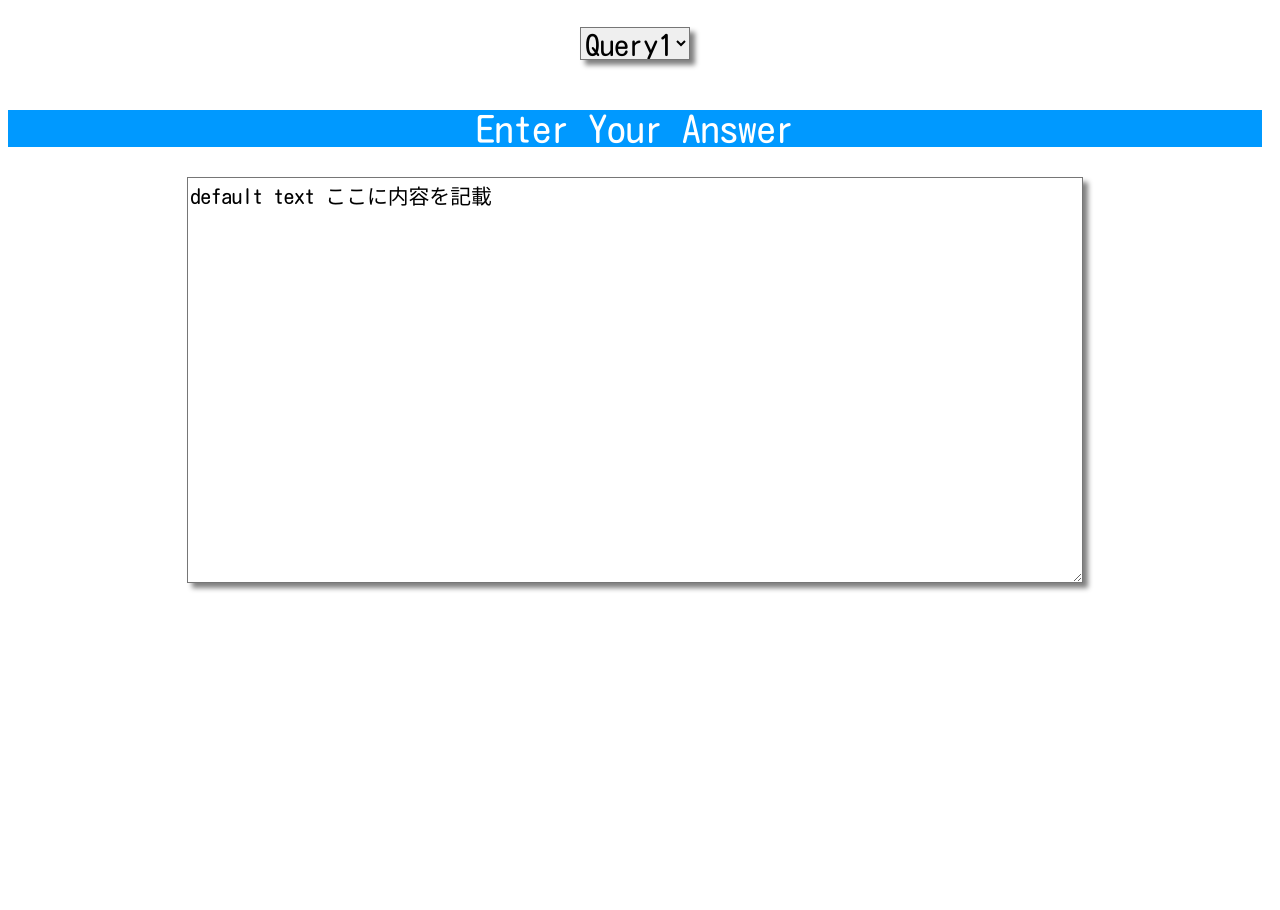
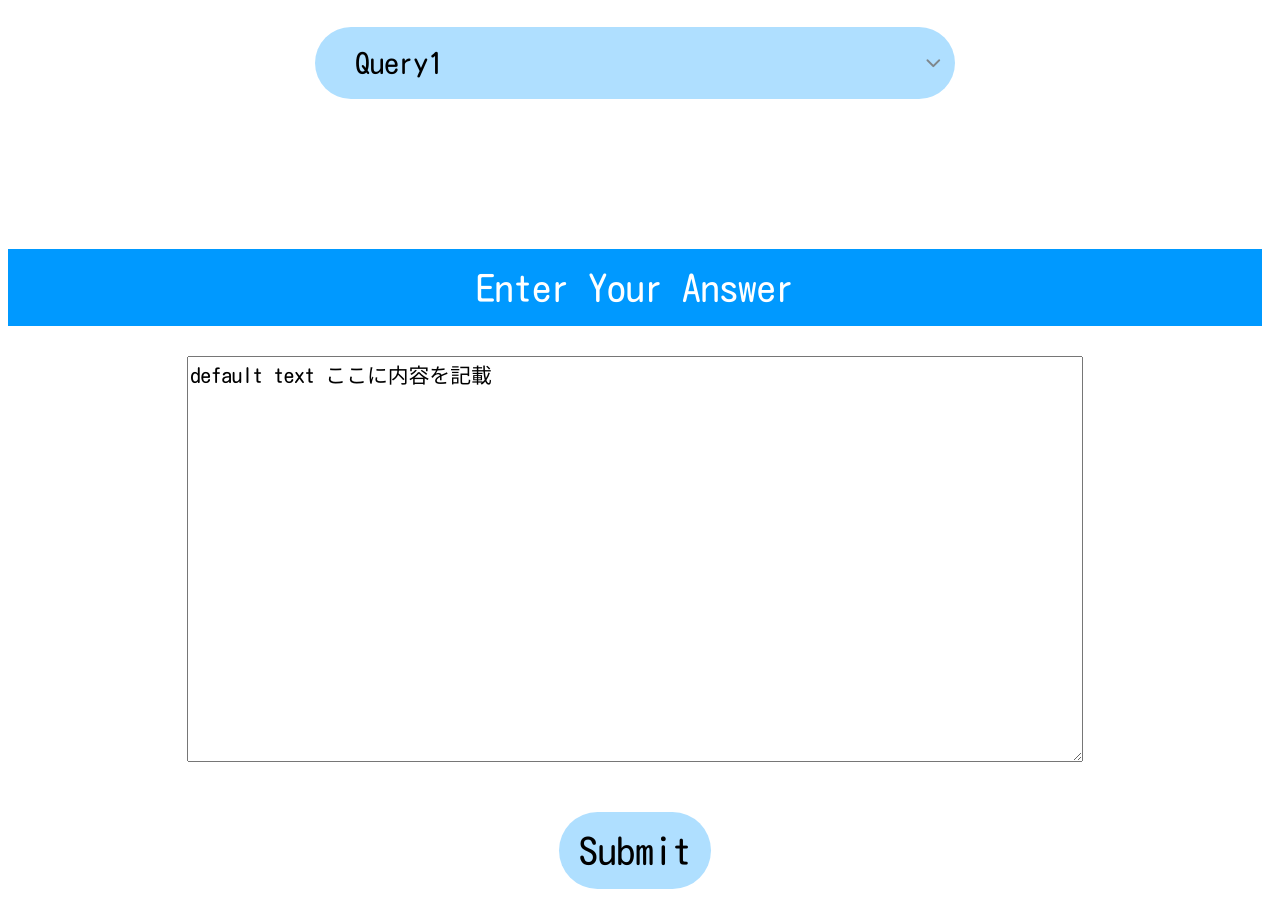
Before and after one commit to timtam0811/CanIPassIt, a plain HTML site: page docs/index.html in a window 1280 px wide. Shown: the part 528-1438 px from the top of the page. Before the commit the page ends 1132 px from the top, so only its background shows below. Drawn offline with nearby package versions, Linux system fonts and the light colour scheme.

Commit message:
style add

```diff
--- a/docs/esa_style.css
+++ b/docs/esa_style.css
@@ -49,12 +49,56 @@ button, input, select, textarea {
 label{
     background-color: rgb(0, 153, 255);
     color: white;
+    padding:20px;
+}
+#select-question-wrapper{
+    position: relative;
+    width:50vw;
+    margin-left:auto;
+    margin-right:auto;
+    margin-top:30px;
+}
+
+#select-question-wrapper:before{
+    z-index: 1;
+    position: absolute;
+    right: 15px;
+    top: 50%;
+    transform: translateY(-50%);
+    /* content: "\f123"; */
+    content:"\f3d0";
+    font-family: "IonIcons";
+    line-height: 43px;
+    color: #7F878C;
+    pointer-events: none;
 }
 
 #select-question{
+    width:50vw;
     font-size:1.4em;
-    margin-top:30px;
+    /* margin-top:30px; */
+    /* box-shadow: 5px 5px 5px gray; */
+    padding:20px 40px;
+    outline: none;
+    border: none;
+    border-radius: 40px;
+    background-color: rgb(175, 223, 255);
+    -webkit-appearance: none;/* ベンダープレフィックス(Google Chrome、Safari用) */
+    -moz-appearance: none;	/* ベンダープレフィックス(Firefox用) */
+    appearance: none;	/* 標準のスタイルを無効にする */
+    transition-property: box-shadow,border-radius;
+    transition-duration: 400ms;
+}
+
+#select-question:focus{
+    outline: none;
+}
+
+#select-question:hover{
     box-shadow: 5px 5px 5px gray;
+    border-radius: 0px;
+    transition-property: box-shadow,border-radius;
+    transition-duration: 400ms;
 }
 
 #answer-text{
@@ -62,8 +106,27 @@ label{
     margin-left: auto;
     margin-right: auto;
     width:70vw;
-    box-shadow: 5px 5px 5px gray ;
-    /* height:100vh; */
+    /* box-shadow: 5px 5px 5px gray ; */
+}
+
+#submit-button{
+    font-size:1.8em;
+    padding:20px;
+    border-radius: 40px;
+    border: none;
+    background-color: rgb(175, 223, 255);
+    transition-property: box-shadow,border-radius;
+    transition-duration: 400ms;
+
+}
+
+#submit-button:hover{
+    appearance: none;
+    box-shadow: 5px 5px 5px gray;
+    border-radius: 0px;
+    transition-property: box-shadow,border-radius;
+    transition-duration: 400ms;
+    /* background-color:red; */
 }
 
 .form-item-wrapper{
--- a/docs/index.html
+++ b/docs/index.html
@@ -1,28 +1,40 @@
 <head>
     <link rel="stylesheet" type="text/css" href="./esa_style.css">
     <link href="https://fonts.googleapis.com/css?family=Kosugi+Maru&display=swap" rel="stylesheet">
+    <link href="https://unpkg.com/ionicons@4.5.10-0/dist/css/ionicons.min.css" rel="stylesheet">
+
 </head>
 <body>
+    <title>CanIPassIt</title>
     <div id="menu-bar"><p id="title">Can I Pass It(仮)</p></div>
-    <div style="height:200px"></div>
+    <div style="height:20vh"></div>
     <div id="instruction">
         Lorem ipsum dolor sit amet, consectetur adipiscing elit, sed do eiusmod tempor incididunt ut labore et dolore magna aliqua. Ut enim ad minim veniam, quis nostrud exercitation ullamco laboris nisi ut aliquip ex ea commodo consequat.
-        わがはいは猫である。名前はまだ無い。どこで生れたかとんと見当けんとうがつかぬ。何でも薄暗いじめじめした所でニャーニャー泣いていた事だけは記憶している。吾輩はここで始めて人間というものを見た。しかもあとで聞くとそれは書生という人間中で一番獰悪どうあくな種族であったそうだ。
+        わがはいは猫である。名前はまだ無い。どこで生れたかとんと見当がつかぬ。何でも薄暗いじめじめした所でニャーニャー泣いていた事だけは記憶している。吾輩はここで始めて人間というものを見た。しかもあとで聞くとそれは書生という人間中で一番獰悪な種族であったそうだ。
     </div>
     <div id="form-wrapper">
-        <form id="main-form" action="/my-handling-form-page" method="post">
+        <form id="main-form" action="" method="post">
             <div class="form-item-wrapper">
                 <label style="display:block;font-size: 1.8em">Select Question</label>
-                <select id="select-question">
-                    <option>Query1</option>
-                    <option>Query2</option>
-                    <option>Query3</option>
-                </select>
+                <div id="select-question-wrapper">
+                    <select id="select-question">
+                        <option>Query1</option>
+                        <option>Query2</option>
+                        <option>VERY LONG ............... Query3</option>
+                        <option>長ーーーーーーーーーーーーーーい質問</option>
+                    </select>
+                </div>
             </div>
+            <div style="height:100px"></div>
             <div class="form-item-wrapper">
                 <label style="display:block;font-size: 1.8em">Enter Your Answer</label>
                 <textarea id="answer-text" cols="40" rows="20">default text ここに内容を記載</textarea>
             </div>
+            <div style="margin-top:50px">
+                <button id="submit-button">Submit</button>
+            </div>
+            <!-- <ion-icon name="arrow-dropdown"></ion-icon> -->
         </form>
     </div>
+<!-- <script src="https://unpkg.com/ionicons@4.5.10-0/dist/ionicons.js"></script> -->
 </body>
```
